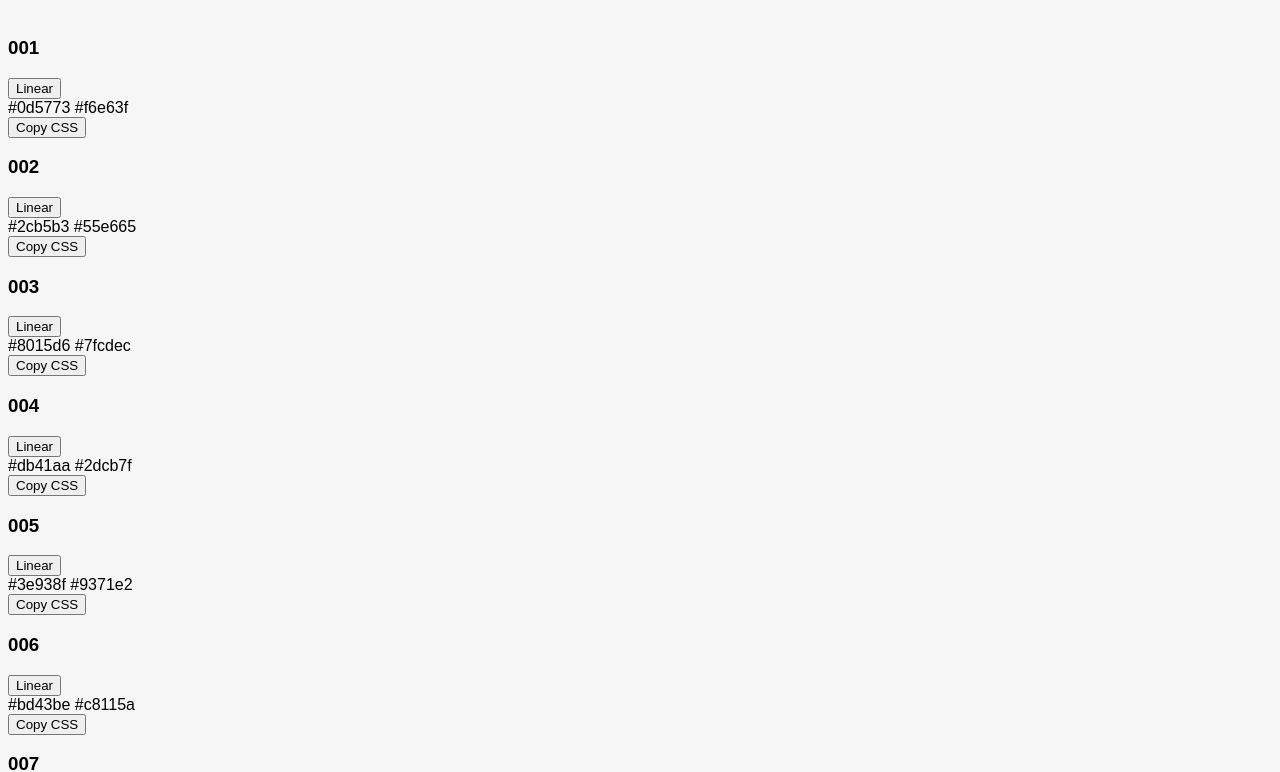
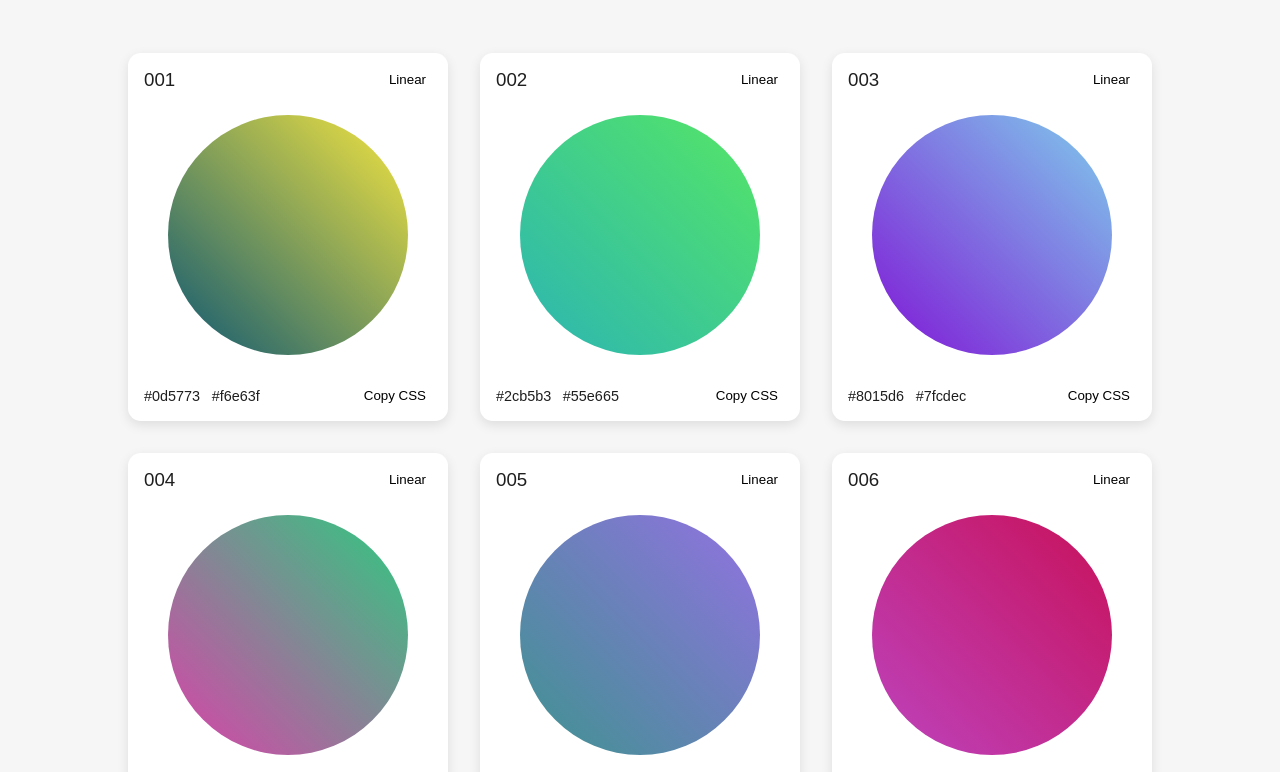
Before and after one commit to OrdepG/gradient-100, a plain HTML site: page index.html in a window 1280 px wide. Shown: the part 66-838 px from the top of the page. Drawn offline with Linux system fonts and the light colour scheme.

Commit message:
commit project gradient

```diff
--- a/app.js
+++ b/app.js
@@ -46,3 +46,30 @@ for (let i = 0; i < cardAmmount; i++) {
     </div>
     `;
 }
+
+document.addEventListener("click", (e) => {
+    if (e.target && e.target.classList.contains("type")){
+        bool = !bool;
+        const gradient = e.target.parentElement.parentElement.children[1].firstElementChild;
+        const id = parseInt(
+            e.target.parentElement.parentElement.children[0].firstElementChild.innerText.substr(2)) - 1;
+        if (bool === true) {
+            gradient.style.background = `linear-gradient(45deg, ${color1Arr[id]},${color2Arr[id]})`;
+            e.target.innerText = "Linear";
+        } else {
+            gradient.style.background = ` radial-gradient(circle, ${color1Arr[id]},${color2Arr[id]})`;
+            e.target.innerText = "Radial";
+        }
+    }
+});
+
+document.addEventListener("click", (e) => {
+    if (e.target && e.target.classList.contains("copy")){
+        const gradient = e.target.parentElement.parentElement.children[1].firstElementChild.style.background;
+        navigator.clipboard.writeText("background: " + gradient + ';');
+        e.target.innerText = "Copied!";
+        setTimeout(() => {
+            e.target.innerText = "Copy CSS";
+        },2000);
+    }
+});
--- a/style.css
+++ b/style.css
@@ -11,3 +11,72 @@ body {
   text-align: center;
   color: #1f1f1f;
 }
+.container {
+  max-width: 1100px;
+  display: flex;
+  justify-content: center;
+  align-items: center;
+  flex-wrap: wrap;
+  margin: 0 auto;
+}
+
+.card {
+  background: #fff;
+  color: #1f1f1f;
+  width: 20em;
+  border-radius: 0.8em;
+  box-shadow: rgba(0, 0, 0, 0.1) 0px 4px 12px;
+  padding: 1em;
+  margin: 1em;
+  transition: 0.3s;
+}
+
+.card:hover {
+  box-shadow: rgba(0, 0, 0, 0.1) 0px 4px 30px;
+}
+
+.card h3 {
+  margin: 0;
+  font-weight: 400;
+}
+
+.card-header,
+.card-body,
+.card-footer {
+  display: flex;
+  align-items: center;
+  justify-content: space-between;
+}
+
+.card-body {
+  margin: 1.5em 0 2em 0;
+  justify-content: center;
+}
+
+.gradient {
+  width: 15em;
+  height: 15em;
+  border-radius: 50%;
+  background-color: #333;
+}
+
+.card button {
+  border: none;
+  background: none;
+  cursor: pointer;
+  font-family: "Nunito", sans-serif;
+  transition: 0.3s;
+}
+
+.card button:hover {
+  color: #ccc;
+}
+
+.card span {
+  font-size: 0.9em;
+}
+
+.card .color1 {
+  margin-right: 0.5em;
+  font-weight: 400;
+}
```
